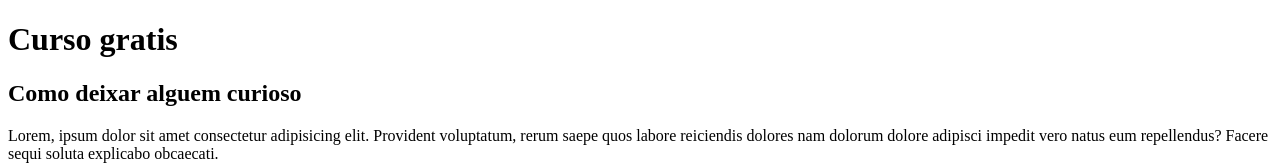
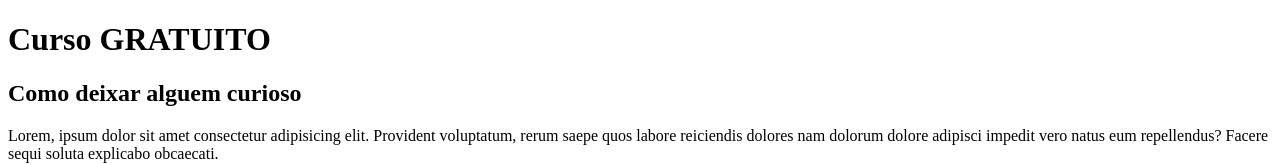
Before and after one commit to flpnun/projeto-site, a plain HTML site: page index.html in a window 1280 px wide. Shown: the top 165 px of the page. Drawn offline with Linux system fonts and the light colour scheme.

Commit message:
Update index.html

```diff
--- a/index.html
+++ b/index.html
@@ -8,7 +8,7 @@
 <body>
     <main>
         <header>
-            <h1>Curso gratis</h1>
+            <h1>Curso GRATUITO</h1>
         </header>
         <article>
             <h2>Como deixar alguem curioso</h2>
```
